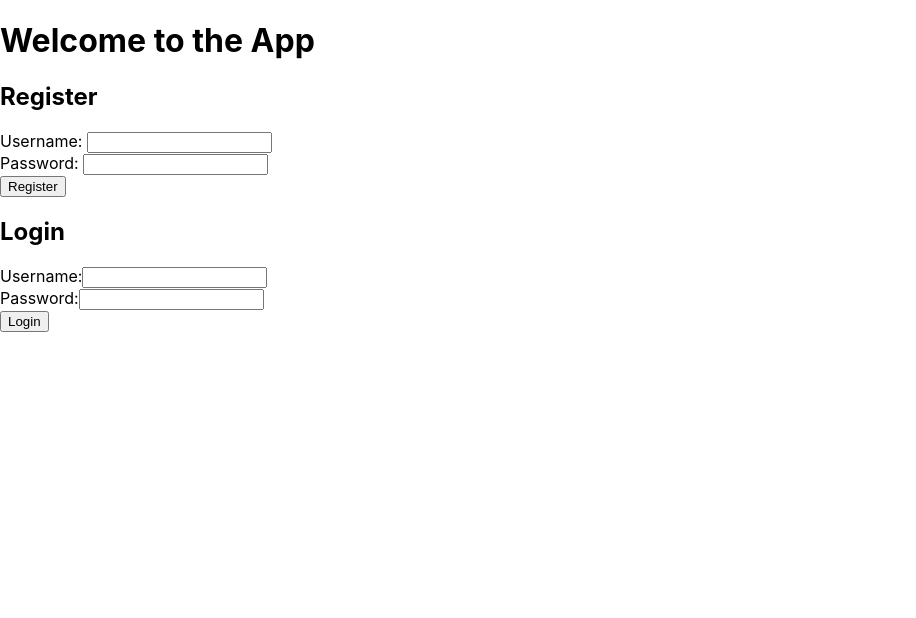
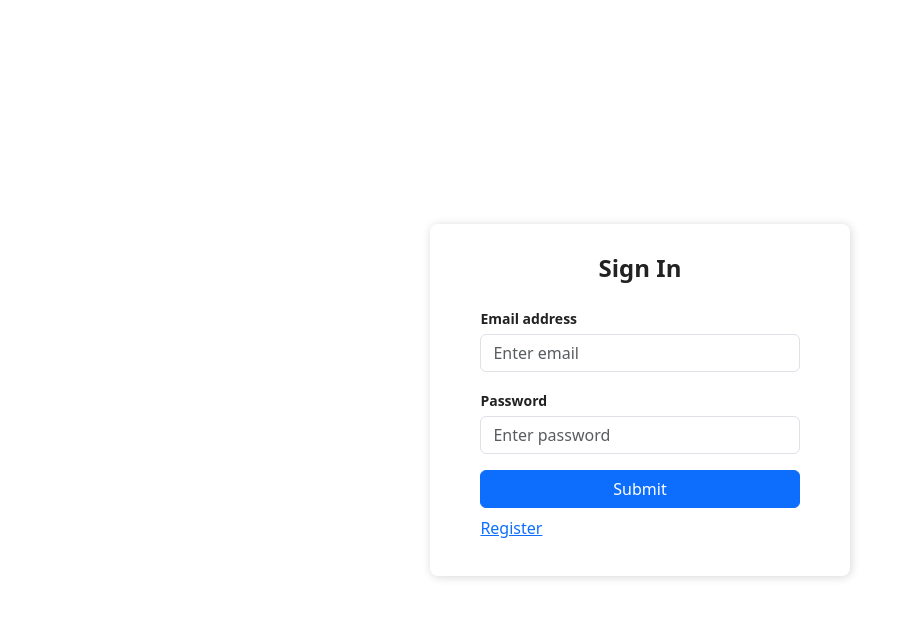
Before and after one commit to upretisaurav/OptiOrganizer, a React (Create React App) app in the folder react-frontend/: page /login in a window 1280 px wide. Shown: the top 618 px of the page, without its empty margins (0-916 px from the left). Built offline with nearby package versions, Linux system fonts and the light colour scheme.

Commit message:
UI updated for login and registration

```diff
--- a/react-frontend/package.json
+++ b/react-frontend/package.json
@@ -7,8 +7,10 @@
     "@testing-library/react": "^13.4.0",
     "@testing-library/user-event": "^13.5.0",
     "axios": "^1.6.2",
+    "bootstrap": "^5.3.2",
     "react": "^18.2.0",
     "react-dom": "^18.2.0",
+    "react-router-dom": "^6.20.0",
     "react-scripts": "5.0.1",
     "web-vitals": "^2.1.4"
   },
--- a/react-frontend/src/App.js
+++ b/react-frontend/src/App.js
@@ -1,14 +1,18 @@
 import React from 'react';
-import Register from './Register';
-import Login from './Login';
+import Register from './components/Register';
+import Login from './components/Login';
+import { BrowserRouter as Router, Routes, Route } from 'react-router-dom';
+import Home from "./Home";
 
 function App() {
     return (
-        <div>
-            <h1>Welcome to the App</h1>
-            <Register />
-            <Login />
-        </div>
+        <Router>
+          <Routes>
+            <Route path = "/" element = {<Home />} />
+            <Route path = "/login" element = {<Login />} />
+            <Route path = "/register" element = {<Register />} />
+          </Routes>
+        </Router>
     );
 }
 
--- /dev/null
+++ b/react-frontend/src/Home.js
@@ -0,0 +1,14 @@
+import React from "react";
+import { Link } from "react-router-dom";
+
+function Home(){
+    return (
+        <div>
+            <h1> Welcome to the App</h1>
+            <Link to = "/login"><button>Login</button></Link>
+            <Link to = "/register"><button>Register</button></Link>
+        </div>
+    );
+}
+
+export default Home;
--- a/react-frontend/src/Login.js
+++ /dev/null
@@ -1,40 +0,0 @@
-import React, {useState} from "react";
-import axios from "axios";
-import config from "./config";
-
-function Login(){
-    const [username, setUsername] = useState("");
-    const [password, setPassword] = useState("");
-
-    const handleSubmit = async (event) => {
-        event.preventDefault();
-        try{
-            const response = await axios.post(`${config.apiBaseUrl}/login`, {
-                username,
-                password
-            });
-            console.log(response.data);
-        } catch (error){
-            console.error("Login Error", error.response.data);
-        }
-    }
-
-    return (
-        <div>
-            <h2>Login</h2>
-            <form onSubmit={handleSubmit}>
-                <div>
-                    <label>Username:</label>
-                    <input type="text" value={username} onChange={(e) => setUsername(e.target.value)} />
-                </div>
-                <div>
-                    <label>Password:</label>
-                    <input type="password" value={password} onChange={(e) => setPassword(e.target.value)} />
-                </div>
-                <button type="submit">Login</button>
-            </form>
-        </div>
-    );
-}
-
-export default Login;
--- a/react-frontend/src/Register.js
+++ /dev/null
@@ -1,37 +0,0 @@
-import React, { useState } from "react";
-import axios from "axios";
-import config from "./config";
-
-function Register(){
-    const [username, setUsername] = useState("");
-    const [password, setPassword] = useState("");
-
-    const handleSubmit = async (event) => {
-        event.preventDefault();
-        try{
-            const response = await axios.post(`${config.apiBaseUrl}/register`, {username, password});
-            console.log(response.data);
-        } catch (error) {
-            console.error("Registration Error: ", error.response.data);
-        }
-    };
-
-    return (
-        <div>
-            <h2>Register</h2>
-            <form onSubmit={handleSubmit}>
-                <div>
-                    <label>Username: </label>
-                    <input type="text" value = {username} onChange= {(e) => setUsername(e.target.value)} />
-                </div>
-                <div>
-                    <label>Password: </label>
-                    <input type="password" value = {password} onChange= {(e) => setPassword(e.target.value)} />
-                </div>
-                <button type="submit">Register</button>
-            </form>
-        </div>
-    );
-}
-
-export default Register;
--- /dev/null
+++ b/react-frontend/src/components/Login.js
@@ -0,0 +1,63 @@
+import React, {useState} from "react";
+import axios from "axios";
+import config from "../config";
+import "./login.css";
+import "bootstrap/dist/css/bootstrap.min.css"
+import { Link } from "react-router-dom";
+
+function Login(){
+    const [username, setUsername] = useState("");
+    const [password, setPassword] = useState("");
+
+    const handleSubmit = async (event) => {
+        event.preventDefault();
+        try{
+            const response = await axios.post(`${config.apiBaseUrl}/login`, {
+                username,
+                password
+            });
+            console.log(response.data);
+        } catch (error){
+            console.error("Login Error", error.response.data);
+        }
+    }
+
+    return (
+        <div className="Auth-form-container">
+      <form className="Auth-form" onSubmit={handleSubmit}>
+        <div className="Auth-form-content">
+          <h3 className="Auth-form-title">Sign In</h3>
+          <div className="form-group mt-3">
+            <label>Email address</label>
+            <input
+              type="text"
+              className="form-control mt-1"
+              value={username}
+              onChange={(e) => setUsername(e.target.value)}
+              placeholder="Enter email"
+            />
+          </div>
+          <div className="form-group mt-3">
+            <label>Password</label>
+            <input
+              type="password"
+              value={password}
+              onChange={(e) => setPassword(e.target.value)}
+              className="form-control mt-1"
+              placeholder="Enter password"
+            />
+          </div>
+          <div className="d-grid gap-2 mt-3">
+            <button type="submit" className="btn btn-primary">
+              Submit
+            </button>
+          </div>
+          <p className="forgot-password text-right mt-2"> <Link to="/register"> Register </Link>
+          </p>
+        </div>
+      </form>
+    </div>
+    );
+}
+
+export default Login;
--- /dev/null
+++ b/react-frontend/src/components/Register.js
@@ -0,0 +1,58 @@
+import React, { useState } from "react";
+import axios from "axios";
+import config from "../config";
+import { Link } from "react-router-dom";
+
+function Register(){
+    const [username, setUsername] = useState("");
+    const [password, setPassword] = useState("");
+
+    const handleSubmit = async (event) => {
+        event.preventDefault();
+        try{
+            const response = await axios.post(`${config.apiBaseUrl}/register`, {username, password});
+            console.log(response.data);
+        } catch (error) {
+            console.error("Registration Error: ", error.response.data);
+        }
+    };
+
+    return (
+        <div className="Auth-form-container">
+      <form className="Auth-form" onSubmit={handleSubmit}>
+        <div className="Auth-form-content">
+          <h3 className="Auth-form-title">Sign Up</h3>
+          <div className="form-group mt-3">
+            <label>Email address</label>
+            <input
+              type="text"
+              className="form-control mt-1"
+              value={username}
+              onChange={(e) => setUsername(e.target.value)}
+              placeholder="Enter email"
+            />
+          </div>
+          <div className="form-group mt-3">
+            <label>Password</label>
+            <input
+              type="password"
+              value={password}
+              onChange={(e) => setPassword(e.target.value)}
+              className="form-control mt-1"
+              placeholder="Enter password"
+            />
+          </div>
+          <div className="d-grid gap-2 mt-3">
+            <button type="submit" className="btn btn-primary">
+              Submit
+            </button>
+          </div>
+          <p className="forgot-password text-right mt-2"> <Link to="/login"> Login </Link>
+          </p>
+        </div>
+      </form>
+    </div>
+    );
+}
+
+export default Register;
--- /dev/null
+++ b/react-frontend/src/components/login.css
@@ -0,0 +1,40 @@
+
+.App {
+  background-color: white;
+}
+
+.Auth-form-container {
+  display: flex;
+  justify-content: center;
+  align-items: center;
+  width: 100vw;
+  height: 100vh;
+}
+
+.Auth-form {
+  width: 420px;
+  box-shadow: rgb(0 0 0 / 16%) 1px 1px 10px;
+  padding-top: 30px;
+  padding-bottom: 20px;
+  border-radius: 8px;
+  background-color: white;
+}
+
+.Auth-form-content {
+  padding-left: 12%;
+  padding-right: 12%;
+}
+
+.Auth-form-title {
+  text-align: center;
+  margin-bottom: 1em;
+  font-size: 24px;
+  color: rgb(34, 34, 34);
+  font-weight: 800;
+}
+
+label {
+  font-size: 14px;
+  font-weight: 600;
+  color: rgb(34, 34, 34);
+}
```
Also changed, not shown: 1 other file (tests, documents, lock files or other folders).
